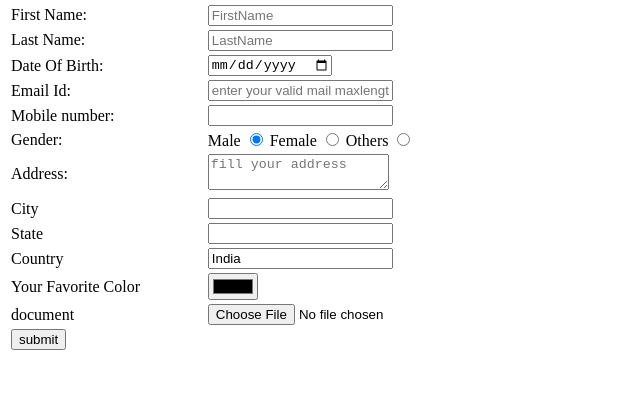
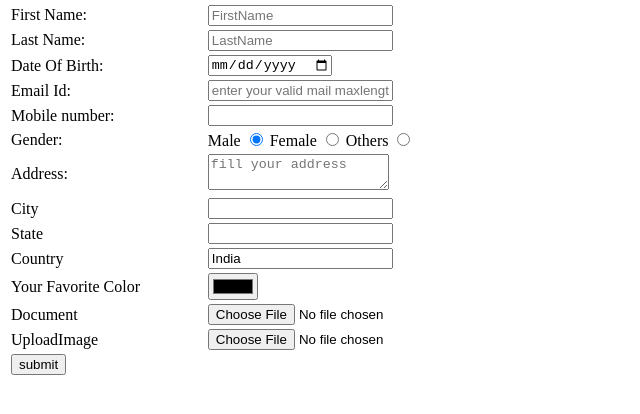
Before and after one commit to Abhishek2207/Curriculum-VItae, a plain HTML site: page ContactForm.html in a window 1280 px wide. Shown: the part 90-504 px from the top of the page, without its empty margins (0-640 px from the left). Drawn offline with Linux system fonts and the light colour scheme.

Commit message:
Update ContactForm.html

```diff
--- a/ContactForm.html
+++ b/ContactForm.html
@@ -117,12 +117,20 @@
        </tr>
       <tr>
         <td>
-            <label>document</label>
+            <label>Document</label>
         </td>
        <td>
          <input type="file" name="uploaddocument" value="upload">
        </td>
       </tr>
+        <tr>
+            <td>
+                <label>UploadImage</label>
+            </td>
+            <td>
+               <input type="file" name="uploadimage" value="uploadimage">
+             </td>
+             </td>
       <tr>
         <td>
           <input type="submit" name="submit" value="submit">
```
